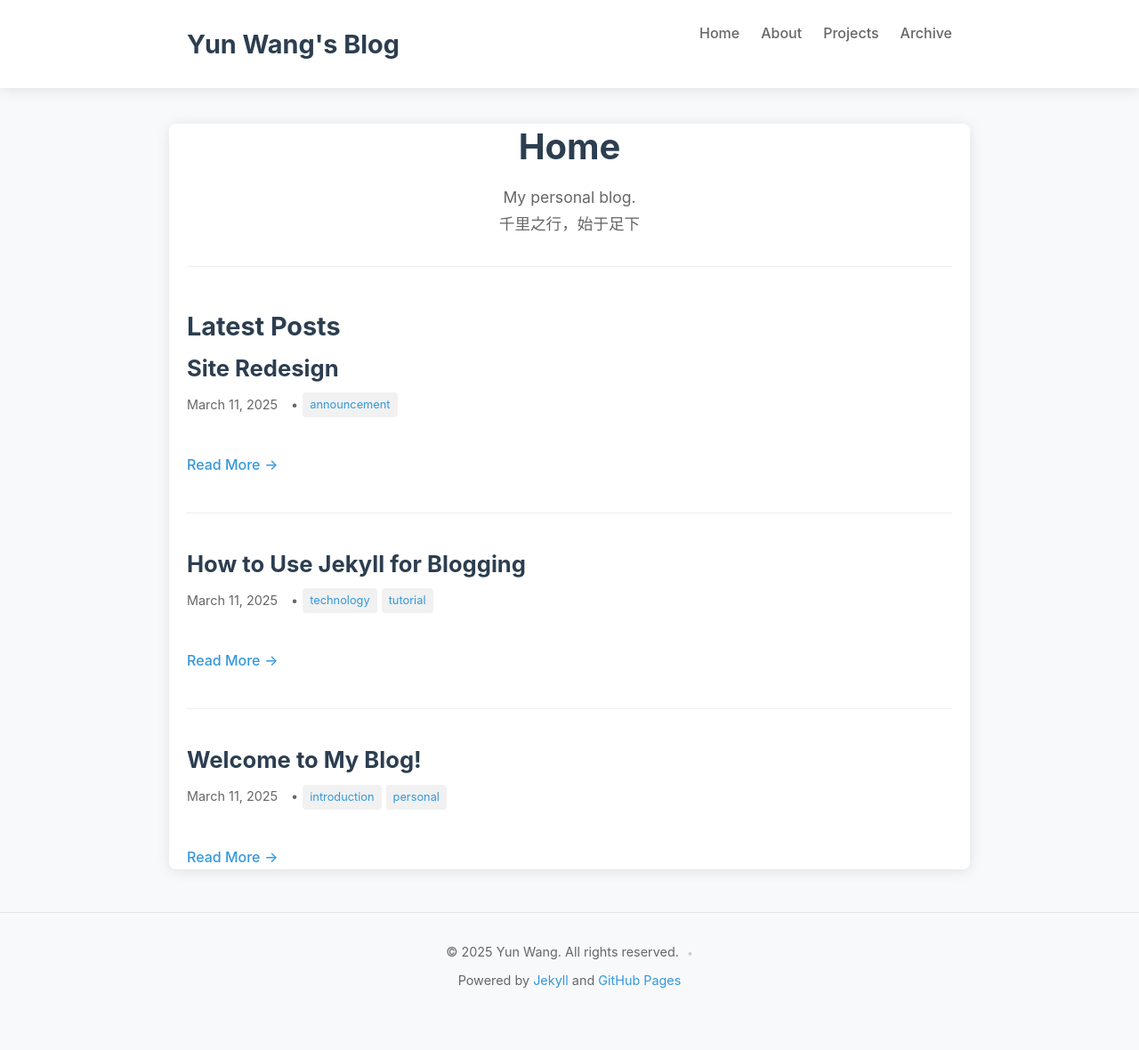
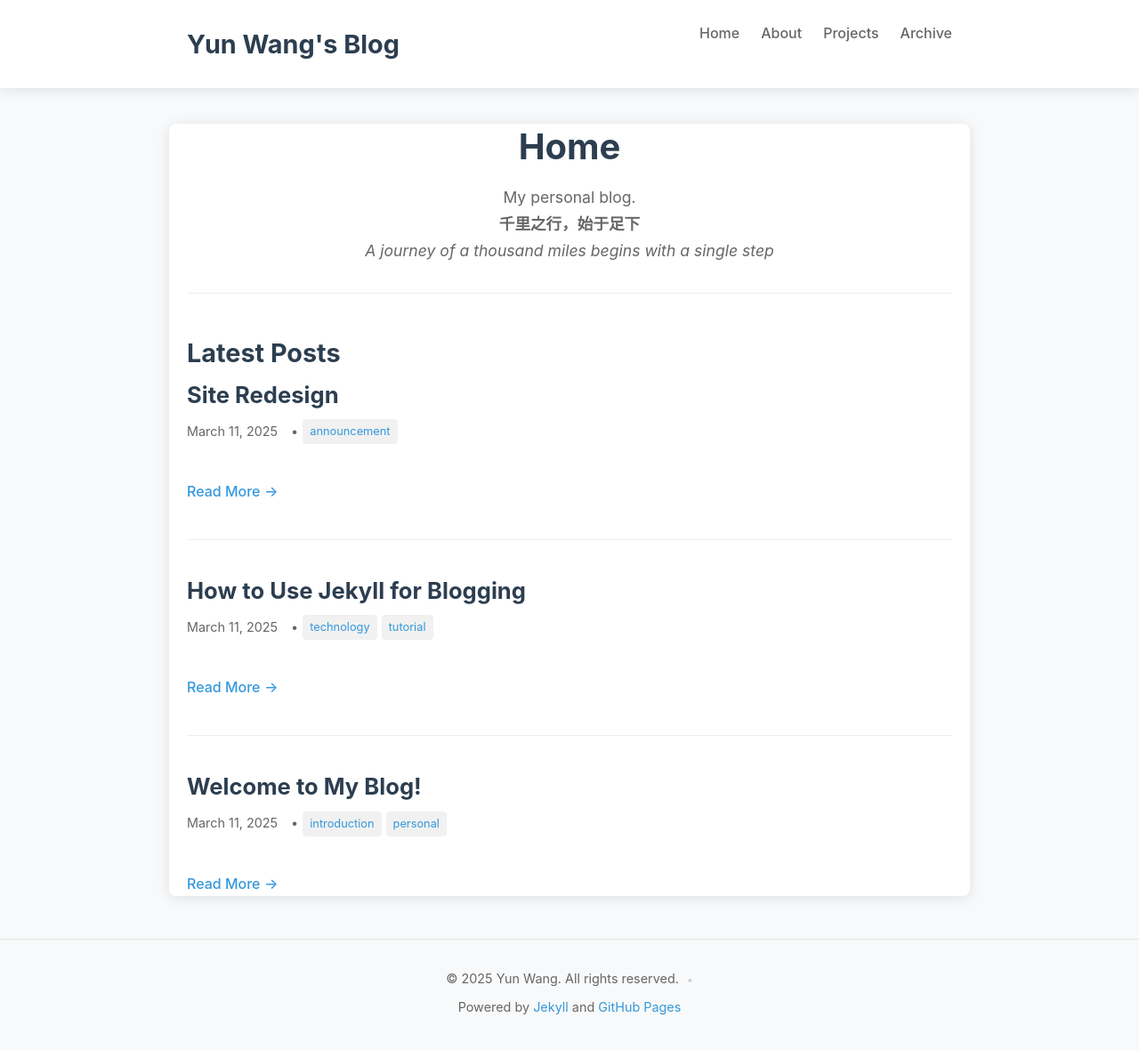
Before and after one commit to wangyunai/YunWang-Blog, a Jekyll site: the page built from index.md, in a window 1280 px wide and 1185 px high. Shown: the top 1180 px of the window at 89% size. Built offline with Jekyll 4.4.1, drawn with Linux system fonts in a browser that asks for light colours.

Commit message:
Enhance quote with English translation and formatting

```diff
--- a/index.md
+++ b/index.md
@@ -5,4 +5,5 @@ title: Home
 
 My personal blog.
 
-> 千里之行，始于足下
+> **千里之行，始于足下**
+> *A journey of a thousand miles begins with a single step*
```
